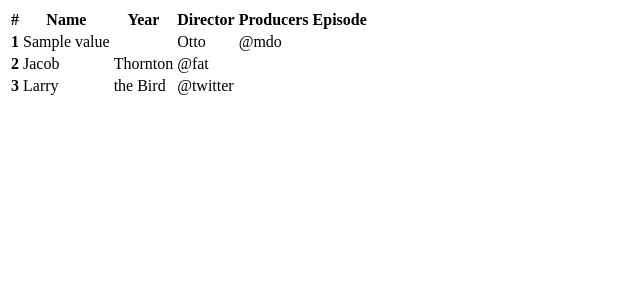
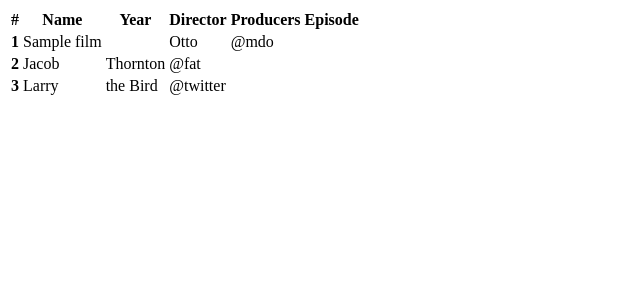
Before and after one commit to joaquincastillo/integraciont1, a Django app: template t1/templates/principal_page.html in a window 1280 px wide. Shown: the top 300 px of the page, without its empty margins (0-640 px from the left). Run offline with Django 3.2, Linux system fonts and the light colour scheme; the template is opened without the code that fills it: most values are stand-ins (such as "Sample title", 1, 10 or a date in 2020).

Commit message:
detail in film fetching fixed

```diff
--- a/t1/templates/principal_page.html
+++ b/t1/templates/principal_page.html
@@ -19,10 +19,10 @@
   </thead>
   <tbody>
     {%  if films %}
-        {% for key, value in films.items %}
+        {% for key, values in films %}
         <tr>
           <th scope="row">1</th>
-            <td>{{value.title }}</td>
+            <td>{{values.title }}</td>
             <td></td>
           <td>Otto</td>
           <td>@mdo</td>
```
